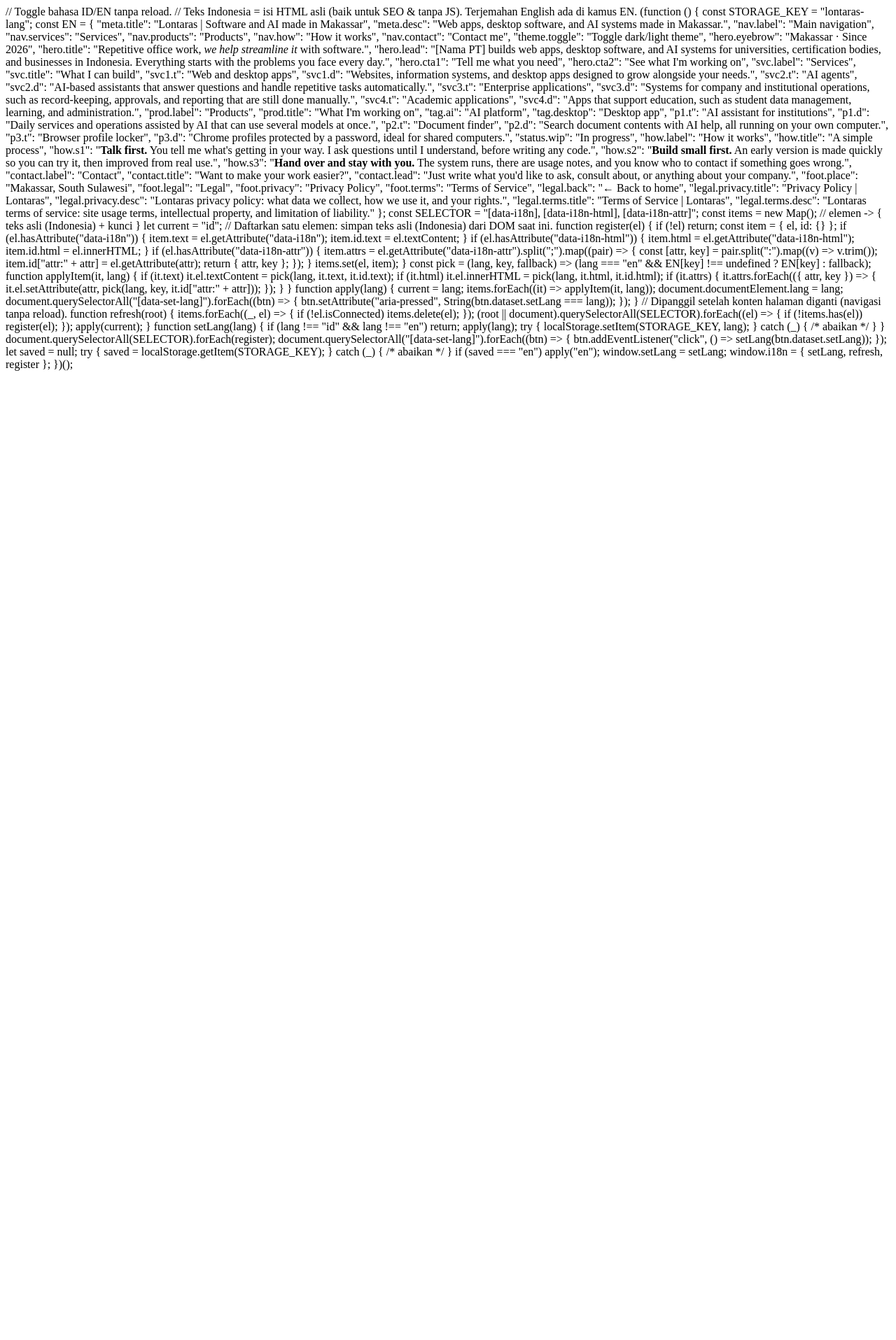
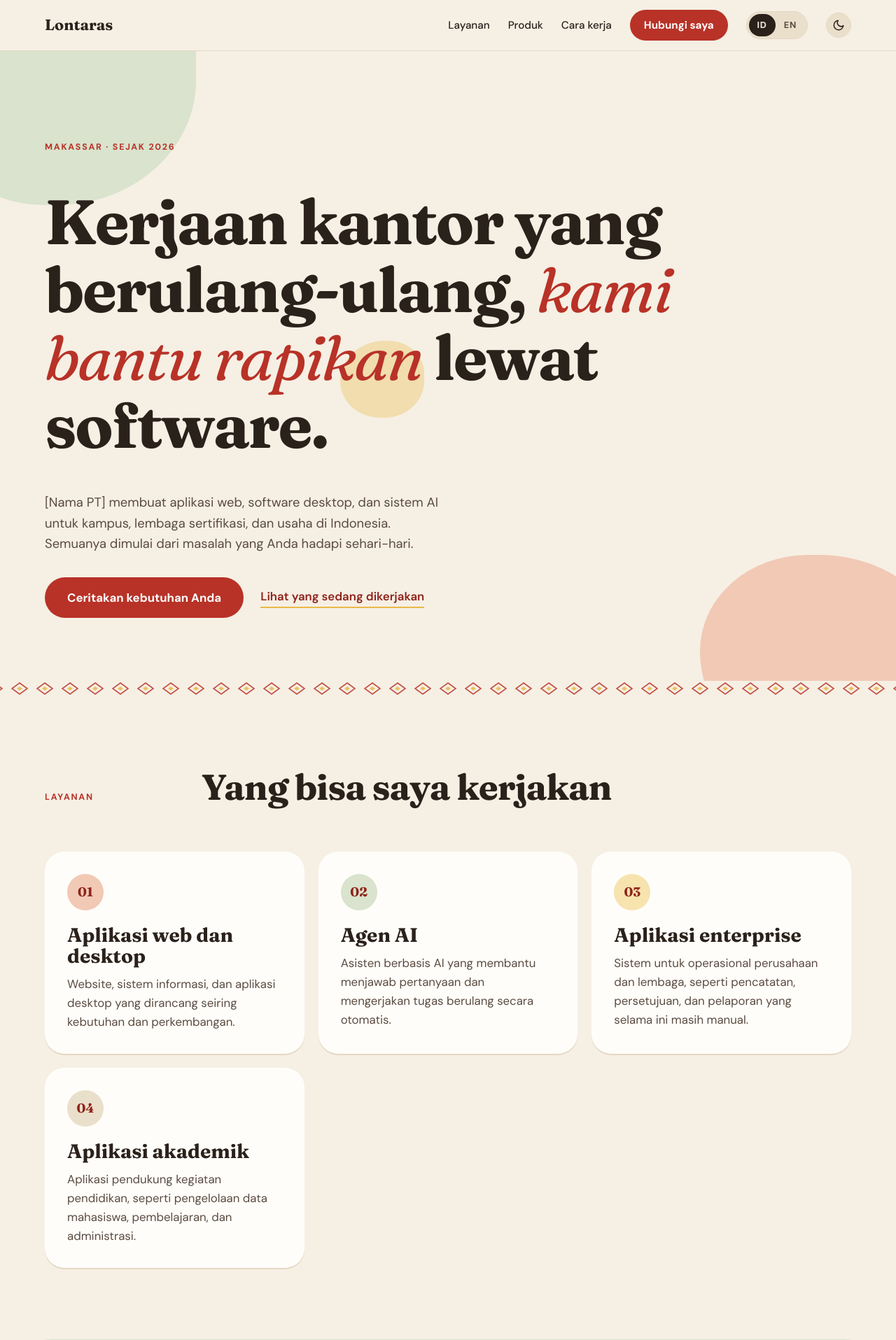
Before and after one commit to jefribuloup/lontaras, a Flask app: page / in a window 1280 px wide. Shown: the top 1915 px of the page at 70% size. Before the commit the page ends 530 px from the top, so only its background shows below. Run offline with Flask 3, Linux system fonts and the light colour scheme.

Commit message:
Update base.html

```diff
--- a/templates/base.html
+++ b/templates/base.html
@@ -1,134 +1,67 @@
-// Toggle bahasa ID/EN tanpa reload.
-// Teks Indonesia = isi HTML asli (baik untuk SEO & tanpa JS). Terjemahan English ada di kamus EN.
-(function () {
-  const STORAGE_KEY = "lontaras-lang";
+<!DOCTYPE html>
+<html lang="id">
+<head>
+  <meta charset="UTF-8">
+  <meta name="viewport" content="width=device-width, initial-scale=1">
+  <title data-i18n="{% block title_key %}meta.title{% endblock %}">{% block title %}Lontaras{% endblock %}</title>
+  <meta name="description" data-i18n-attr="content:{% block desc_key %}meta.desc{% endblock %}" content="{% block description %}Aplikasi web, software desktop, dan sistem AI buatan Makassar.{% endblock %}">
+  <meta name="theme-color" content="#F6EFE4">
+  <script>
+    // Set tema sebelum render supaya tidak berkedip.
+    (function () {
+      try {
+        var t = localStorage.getItem("lontaras-theme");
+        if (t !== "dark" && t !== "light") t = matchMedia("(prefers-color-scheme: dark)").matches ? "dark" : "light";
+        document.documentElement.setAttribute("data-theme", t);
+        var m = document.querySelector('meta[name="theme-color"]');
+        if (m) m.setAttribute("content", t === "dark" ? "#1A1411" : "#F6EFE4");
+      } catch (e) {}
+    })();
+  </script>
+  <link rel="preconnect" href="https://fonts.googleapis.com">
+  <link rel="preconnect" href="https://fonts.gstatic.com" crossorigin>
+  <link href="https://fonts.googleapis.com/css2?family=Fraunces:ital,opsz,wght@0,9..144,300..800;1,9..144,300..800&family=DM+Sans:wght@400;500;600;700&display=swap" rel="stylesheet">
+  <link rel="stylesheet" href="{{ url_for('static', filename='css/style.css') }}">
+</head>
+<body>
+  <header class="top">
+    <a class="brand" href="{{ url_for('index') }}">Lontaras</a>
+    <nav class="menu" aria-label="Navigasi utama" data-i18n-attr="aria-label:nav.label">
+      <a href="{{ url_for('index') }}#layanan" data-i18n="nav.services">Layanan</a>
+      <a href="{{ url_for('index') }}#produk" data-i18n="nav.products">Produk</a>
+      <a href="{{ url_for('index') }}#cara-kerja" data-i18n="nav.how">Cara kerja</a>
+      <a class="pill" href="{{ url_for('index') }}#kontak" data-i18n="nav.contact">Hubungi saya</a>
+      <div class="lang" role="group" aria-label="Bahasa / Language">
+        <button type="button" data-set-lang="id" aria-pressed="true">ID</button>
+        <button type="button" data-set-lang="en" aria-pressed="false">EN</button>
+      </div>
+      <button type="button" class="theme" id="theme-toggle" data-i18n-attr="aria-label:theme.toggle" aria-label="Ganti tema gelap/terang">
+        <svg class="i-moon" viewBox="0 0 24 24" fill="none" stroke="currentColor" stroke-width="2" stroke-linecap="round" stroke-linejoin="round" aria-hidden="true"><path d="M21 12.8A9 9 0 1 1 11.2 3a7 7 0 0 0 9.8 9.8Z"/></svg>
+        <svg class="i-sun" viewBox="0 0 24 24" fill="none" stroke="currentColor" stroke-width="2" stroke-linecap="round" stroke-linejoin="round" aria-hidden="true"><circle cx="12" cy="12" r="4"/><path d="M12 2v2M12 20v2M4.93 4.93l1.41 1.41M17.66 17.66l1.41 1.41M2 12h2M20 12h2M4.93 19.07l1.41-1.41M17.66 6.34l1.41-1.41"/></svg>
+      </button>
+    </nav>
+  </header>
 
-  const EN = {
-    "meta.title": "Lontaras | Software and AI made in Makassar",
-    "meta.desc": "Web apps, desktop software, and AI systems made in Makassar.",
-    "nav.label": "Main navigation",
-    "nav.services": "Services",
-    "nav.products": "Products",
-    "nav.how": "How it works",
-    "nav.contact": "Contact me",
-    "theme.toggle": "Toggle dark/light theme",
-    "hero.eyebrow": "Makassar · Since 2026",
-    "hero.title": "Repetitive office work, <em>we help streamline it</em> with software.",
-    "hero.lead": "[Nama PT] builds web apps, desktop software, and AI systems for universities, certification bodies, and businesses in Indonesia. Everything starts with the problems you face every day.",
-    "hero.cta1": "Tell me what you need",
-    "hero.cta2": "See what I'm working on",
-    "svc.label": "Services",
-    "svc.title": "What I can build",
-    "svc1.t": "Web and desktop apps",
-    "svc1.d": "Websites, information systems, and desktop apps designed to grow alongside your needs.",
-    "svc2.t": "AI agents",
-    "svc2.d": "AI-based assistants that answer questions and handle repetitive tasks automatically.",
-    "svc3.t": "Enterprise applications",
-    "svc3.d": "Systems for company and institutional operations, such as record-keeping, approvals, and reporting that are still done manually.",
-    "svc4.t": "Academic applications",
-    "svc4.d": "Apps that support education, such as student data management, learning, and administration.",
-    "prod.label": "Products",
-    "prod.title": "What I'm working on",
-    "tag.ai": "AI platform",
-    "tag.desktop": "Desktop app",
-    "p1.t": "AI assistant for institutions",
-    "p1.d": "Daily services and operations assisted by AI that can use several models at once.",
-    "p2.t": "Document finder",
-    "p2.d": "Search document contents with AI help, all running on your own computer.",
-    "p3.t": "Browser profile locker",
-    "p3.d": "Chrome profiles protected by a password, ideal for shared computers.",
-    "status.wip": "In progress",
-    "how.label": "How it works",
-    "how.title": "A simple process",
-    "how.s1": "<b>Talk first.</b> You tell me what's getting in your way. I ask questions until I understand, before writing any code.",
-    "how.s2": "<b>Build small first.</b> An early version is made quickly so you can try it, then improved from real use.",
-    "how.s3": "<b>Hand over and stay with you.</b> The system runs, there are usage notes, and you know who to contact if something goes wrong.",
-    "contact.label": "Contact",
-    "contact.title": "Want to make your work easier?",
-    "contact.lead": "Just write what you'd like to ask, consult about, or anything about your company.",
-    "foot.place": "Makassar, South Sulawesi",
-    "foot.legal": "Legal",
-    "foot.privacy": "Privacy Policy",
-    "foot.terms": "Terms of Service",
-    "legal.back": "← Back to home",
-    "legal.privacy.title": "Privacy Policy | Lontaras",
-    "legal.privacy.desc": "Lontaras privacy policy: what data we collect, how we use it, and your rights.",
-    "legal.terms.title": "Terms of Service | Lontaras",
-    "legal.terms.desc": "Lontaras terms of service: site usage terms, intellectual property, and limitation of liability."
-  };
+  <main id="main" tabindex="-1">
+    {% block content %}{% endblock %}
+  </main>
 
-  const SELECTOR = "[data-i18n], [data-i18n-html], [data-i18n-attr]";
-  const items = new Map(); // elemen -> { teks asli (Indonesia) + kunci }
-  let current = "id";
+  <div class="songket" aria-hidden="true"></div>
+  <footer class="foot">
+    <div class="foot-word" aria-hidden="true">Lontaras</div>
+    <div class="foot-row">
+      <span>&copy; 2026 [Nama PT]</span>
+      <span data-i18n="foot.place">Makassar, Sulawesi Selatan</span>
+      <span>5°09′S 119°26′E</span>
+    </div>
+    <nav class="foot-links" aria-label="Legal" data-i18n-attr="aria-label:foot.legal">
+      <a href="{{ url_for('privacy') }}" data-i18n="foot.privacy">Kebijakan Privasi</a>
+      <a href="{{ url_for('terms') }}" data-i18n="foot.terms">Syarat Layanan</a>
+    </nav>
+  </footer>
 
-  // Daftarkan satu elemen: simpan teks asli (Indonesia) dari DOM saat ini.
-  function register(el) {
-    if (!el) return;
-    const item = { el, id: {} };
-    if (el.hasAttribute("data-i18n")) {
-      item.text = el.getAttribute("data-i18n");
-      item.id.text = el.textContent;
-    }
-    if (el.hasAttribute("data-i18n-html")) {
-      item.html = el.getAttribute("data-i18n-html");
-      item.id.html = el.innerHTML;
-    }
-    if (el.hasAttribute("data-i18n-attr")) {
-      item.attrs = el.getAttribute("data-i18n-attr").split(";").map((pair) => {
-        const [attr, key] = pair.split(":").map((v) => v.trim());
-        item.id["attr:" + attr] = el.getAttribute(attr);
-        return { attr, key };
-      });
-    }
-    items.set(el, item);
-  }
-
-  const pick = (lang, key, fallback) => (lang === "en" && EN[key] !== undefined ? EN[key] : fallback);
-
-  function applyItem(it, lang) {
-    if (it.text) it.el.textContent = pick(lang, it.text, it.id.text);
-    if (it.html) it.el.innerHTML = pick(lang, it.html, it.id.html);
-    if (it.attrs) {
-      it.attrs.forEach(({ attr, key }) => {
-        it.el.setAttribute(attr, pick(lang, key, it.id["attr:" + attr]));
-      });
-    }
-  }
-
-  function apply(lang) {
-    current = lang;
-    items.forEach((it) => applyItem(it, lang));
-    document.documentElement.lang = lang;
-    document.querySelectorAll("[data-set-lang]").forEach((btn) => {
-      btn.setAttribute("aria-pressed", String(btn.dataset.setLang === lang));
-    });
-  }
-
-  // Dipanggil setelah konten halaman diganti (navigasi tanpa reload).
-  function refresh(root) {
-    items.forEach((_, el) => { if (!el.isConnected) items.delete(el); });
-    (root || document).querySelectorAll(SELECTOR).forEach((el) => {
-      if (!items.has(el)) register(el);
-    });
-    apply(current);
-  }
-
-  function setLang(lang) {
-    if (lang !== "id" && lang !== "en") return;
-    apply(lang);
-    try { localStorage.setItem(STORAGE_KEY, lang); } catch (_) { /* abaikan */ }
-  }
-
-  document.querySelectorAll(SELECTOR).forEach(register);
-
-  document.querySelectorAll("[data-set-lang]").forEach((btn) => {
-    btn.addEventListener("click", () => setLang(btn.dataset.setLang));
-  });
-
-  let saved = null;
-  try { saved = localStorage.getItem(STORAGE_KEY); } catch (_) { /* abaikan */ }
-  if (saved === "en") apply("en");
-
-  window.setLang = setLang;
-  window.i18n = { setLang, refresh, register };
-})();
+  <script src="{{ url_for('static', filename='js/i18n.js') }}"></script>
+  <script src="{{ url_for('static', filename='js/main.js') }}" defer></script>
+  <script src="{{ url_for('static', filename='js/nav.js') }}" defer></script>
+</body>
+</html>
```
